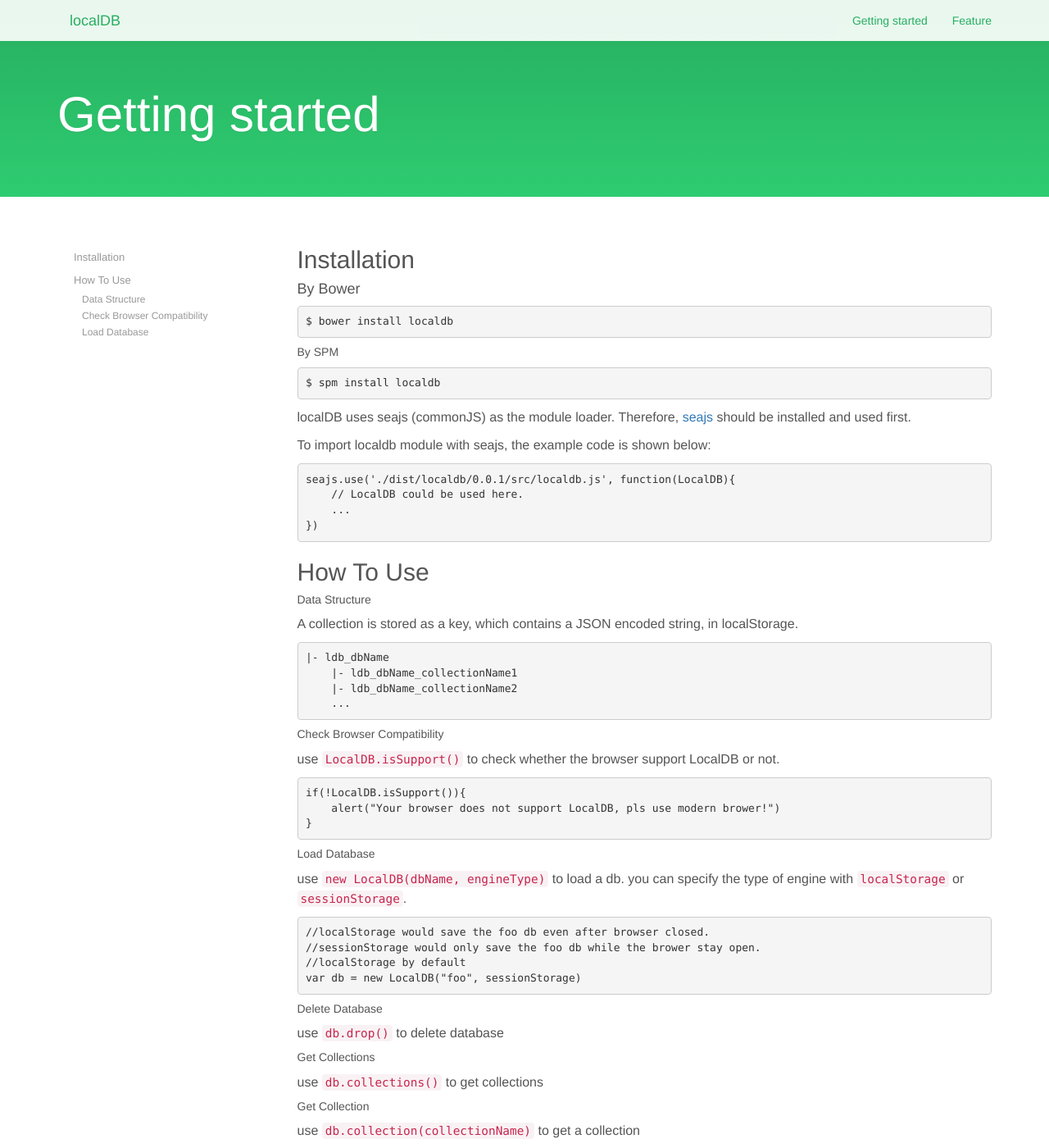
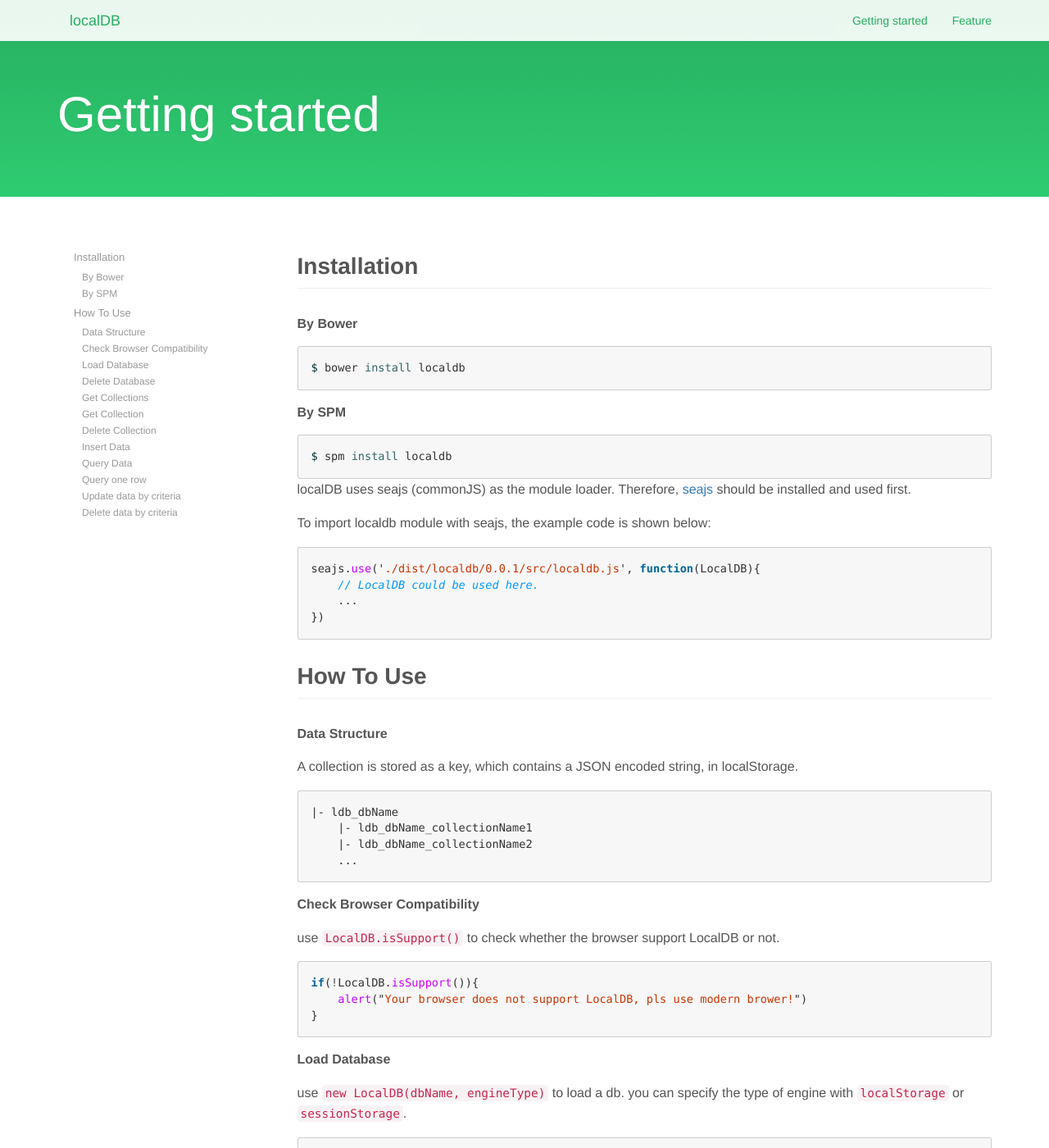
Before and after one commit to wh1100717/localDB, a Jekyll site: the page built from _posts/2014-09-09-gettingStarted.markdown, in a window 1280 px wide and 1400 px high. Shown: the whole window at 82% size. Built offline with Jekyll 4.4.1, drawn with Linux system fonts in a browser that asks for light colours; nearby versions of some CDN libraries; Markdown is read by kramdown in place of the engine named in the settings.

````diff
--- a/_includes/top.html
+++ b/_includes/top.html
@@ -6,6 +6,7 @@
 	<meta name="viewport" content="width=device-width, initial-scale=1">
 	<title>{{ page.title }}</title>
 	<link rel="stylesheet" href="http://cdn.bootcss.com/bootstrap/3.2.0/css/bootstrap.min.css">
+	<link rel="stylesheet" href="{{ site.baseurl }}css/pygment_trac.css">
 	<link rel="stylesheet" href="{{ site.baseurl }}css/animate.min.css">
 	<link rel="stylesheet" href="{{ site.baseurl }}css/localDB.css">
 </head>
--- a/_layouts/gettingStarted.html
+++ b/_layouts/gettingStarted.html
@@ -7,6 +7,14 @@ layout: post
 		<ul class="nav sidenav">
 			<li>
 				<a href="#installation"> Installation </a>
+				<ul class="nav">
+					<li>
+						<a href=""> By Bower </a>
+					</li>
+					<li>
+						<a href=""> By SPM </a>
+					</li>
+				</ul>
 			</li>
 			<li>
 				<a href=""> How To Use </a>
@@ -20,6 +28,33 @@ layout: post
 					<li>
 						<a href=""> Load Database </a>
 					</li>
+					<li>
+						<a href=""> Delete Database </a>
+					</li>
+					<li>
+						<a href=""> Get Collections </a>
+					</li>
+					<li>
+						<a href=""> Get Collection </a>
+					</li>
+					<li>
+						<a href=""> Delete Collection </a>
+					</li>
+					<li>
+						<a href=""> Insert Data </a>
+					</li>
+					<li>
+						<a href=""> Query Data </a>
+					</li>
+					<li>
+						<a href=""> Query one row </a>
+					</li>
+					<li>
+						<a href=""> Update data by criteria </a>
+					</li>
+					<li>
+						<a href=""> Delete data by criteria </a>
+					</li>
 				</ul>
 			</li>
 		</ul>
--- a/_posts/2014-09-09-gettingStarted.markdown
+++ b/_posts/2014-09-09-gettingStarted.markdown
@@ -6,7 +6,7 @@ permalink: gettingStarted/
 
 <h2 id="installation"> Installation </h2>
 
-####By Bower
+#####By Bower
 
 ```bash
 $ bower install localdb
@@ -116,11 +116,12 @@ collection.insert({
 use `collection.find(options)` to find the data in specific collection.
 
 options:
+
 *   criteria：  Query Criteria like `where` in MYSQL
 *   projection: like `SELECT` in MYSQL
 *   limit:  just limit.....
 
-Criteria operations are listed below [Feature](#feature):
+Criteria operations are listed below [Feature]({{ site.baseurl }}feature/):
 
 
 ```javascript
@@ -148,10 +149,12 @@ use `collection.findOne(options)`, same as `collection.fine()` except return one
 use `collection.update(actions, options)` to update the data in specific collection.
 
 actions:
-*   $set: set key with value....
+
+* $set: set key with value....
 
 options:
-*   criteria:   Query Criteria like `where` in MYSQL
+
+* criteria:   Query Criteria like `where` in MYSQL
 
 ```javascript
 collection.update({
@@ -169,6 +172,7 @@ collection.update({
 use `collection.remove(options)` to delete data in specific collection.
 
 options:
+
 *   criteria:   Query Criteria like `where` in MYSQL
 
 ```javascript
--- a/css/localDB.css
+++ b/css/localDB.css
@@ -124,6 +124,7 @@ section .lead {
 	text-align: left;
 }
 
+/* 测边栏 */
 aside {
 	padding-right: 20px;
 }
@@ -161,6 +162,101 @@ aside .nav .nav li a:hover {
 	border-left: 1px solid #2ECC71;
 }
 
+/* 文章 */
+article {
+	background-color: #FFF;
+	overflow: hidden;
+	/* font-family: "Helvetica Neue", Helvetica, "Segoe UI", Arial, freesans, sans-serif; */
+	font-size: 16px;
+	line-height: 1.6;
+	word-wrap: break-word;
+}
+
+article p,
+article blockquote,
+article ul,
+article ol,article
+article dl,
+article table,
+article pre {
+	margin-top: 0;
+	margin-bottom: 16px;
+}
+
+article blockquote {
+	padding: 0 15px;
+	color: #777;
+	border-left: 4px solid #ddd;
+}
+
+article .highlight pre,
+article pre {
+	padding: 16px;
+	overflow: auto;
+	font-size: 85%;
+	line-height: 1.45;
+	background-color: #f7f7f7;
+	border-radius: 3px;
+}
+
+article .highlight pre {
+	margin-bottom: 0;
+	word-break: normal;
+}
+
+article pre {
+	word-wrap: normal;
+}
+
+article h1,
+article h2,
+article h3,
+article h4,
+article h5,
+article h6 {
+	position: relative;
+	margin-top: 1em;
+	/* margin-top: -50px; */
+	margin-bottom: 16px;
+	font-weight: bold;
+	line-height: 1.4;
+	border-top: 50px solid transparent;
+}
+
+article h1 {
+	padding-bottom: 0.3em;
+	font-size: 2.25em;
+	line-height: 1.2;
+	border-bottom: 1px solid #eee;
+}
+
+article h2 {
+	margin-top: -22px;
+	padding-bottom: 0.3em;
+	font-size: 1.75em;
+	line-height: 1.225;
+	border-bottom: 1px solid #eee;
+}
+
+article h3 {
+	margin-top: -26px;
+	font-size: 1.5em;
+	line-height: 1.43;
+}
+
+article h4 {
+
+}
+
+article h5 {
+	margin-top: -34px;
+	font-size: 1em;
+}
+
+article h6 {
+
+}
+
 /* 底部 */
 footer {
 	padding-top: 40px;
````
Also changed, not shown: _layouts/feature.html (+42 -9 lines).
